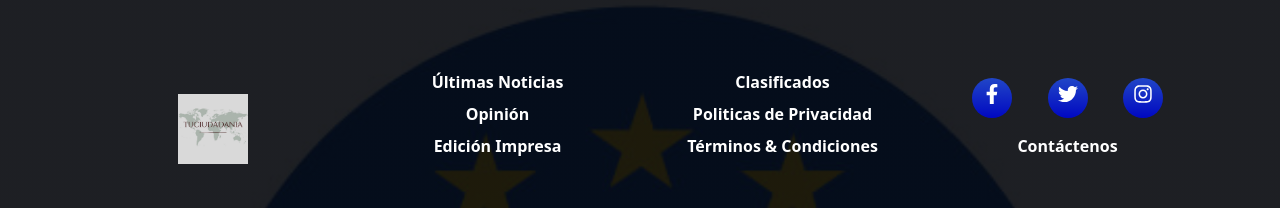
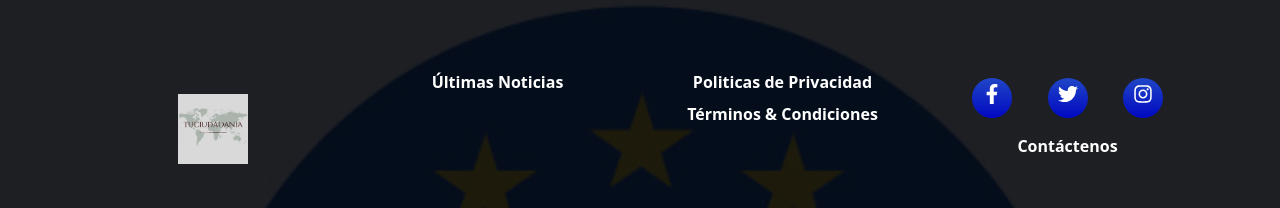
Before and after one commit to nicosalasaraoz/tuciudadania, a React (Create React App) app: page / in a window 1280 px wide. Shown: the part 737-945 px from the top of the page. Built offline with nearby package versions, Linux system fonts and the light colour scheme; no server answers.

Commit message:
Update footer

```diff
--- a/src/Components/common/Footer.jsx
+++ b/src/Components/common/Footer.jsx
@@ -32,35 +32,8 @@ const Footer = () => {
                     Últimas Noticias
                   </Link>
                 </li>
-                <li className="mb-2">
-                  <Link
-                    to="/error404"
-                    className="fw-bold"
-                    style={{ textDecoration: "none" }}
-                  >
-                    Opinión
-                  </Link>
-                </li>
-                <li className="mb-2">
-                  <Link
-                    to="/error404"
-                    className="fw-bold"
-                    style={{ textDecoration: "none" }}
-                  >
-                    Edición Impresa
-                  </Link>
-                </li>
               </ul>
               <ul className="col-12 col-md-4 col-lg-3 list-unstyled text-center oculto">
-                <li className="mb-2">
-                  <Link
-                    to="/error404"
-                    className="fw-bold text-white"
-                    style={{ textDecoration: "none" }}
-                  >
-                    Clasificados
-                  </Link>
-                </li>
                 <li className="mb-2">
                   <Link
                     to="/error404"
```
